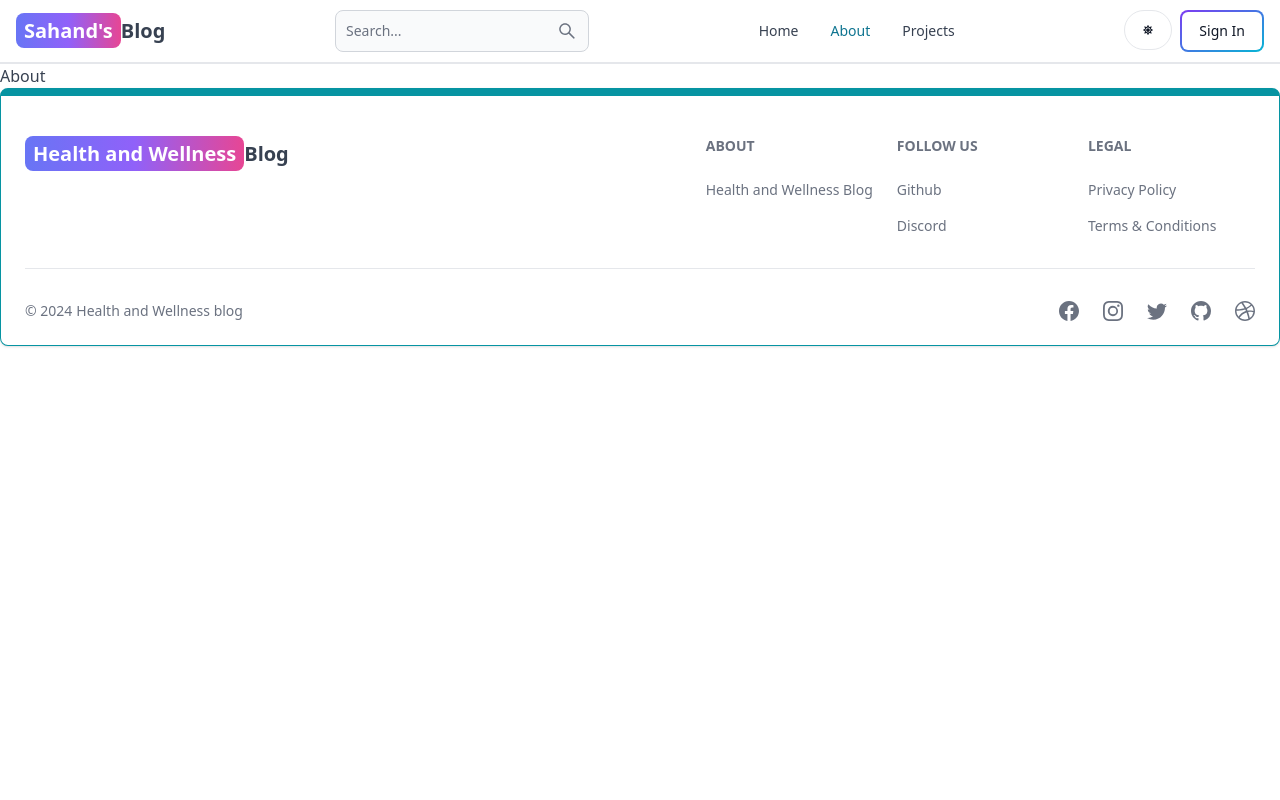
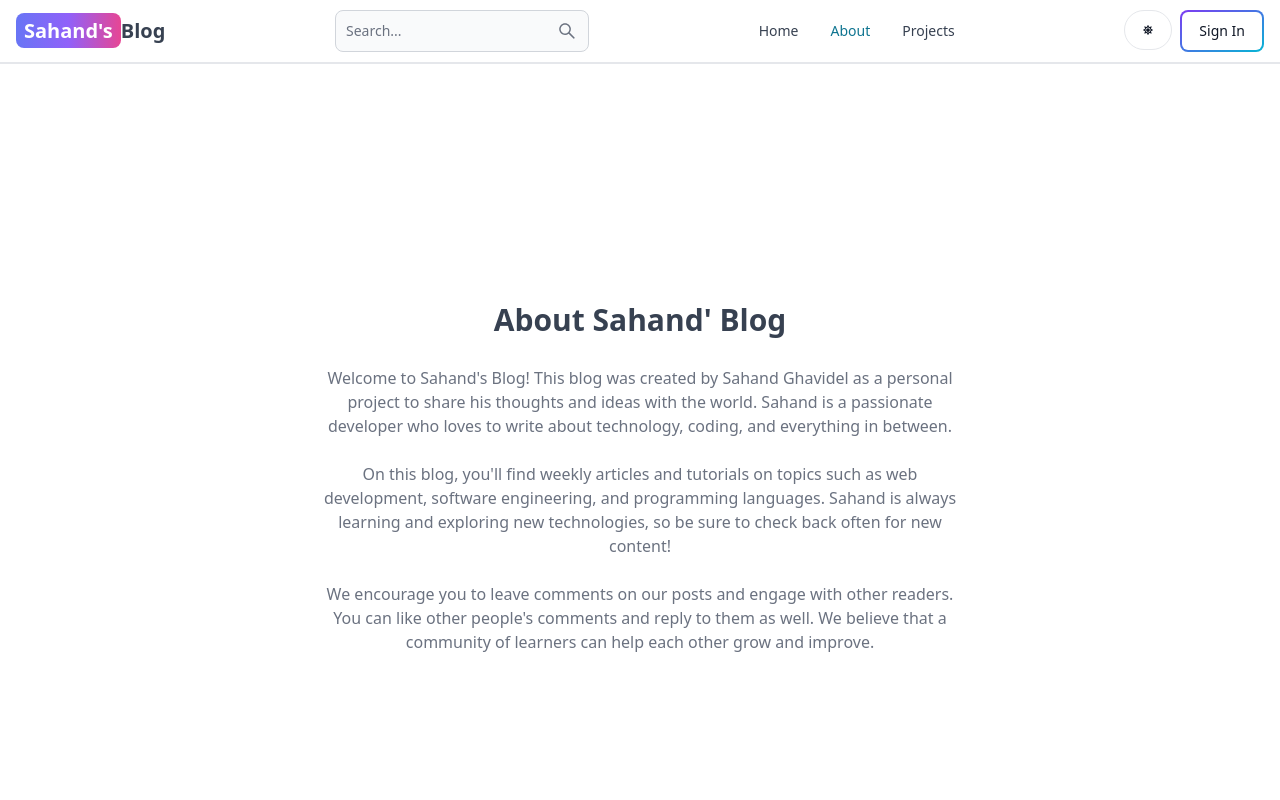
Before and after one commit to ShilpaP2003/mern-blog, a React (Vite) app in the folder client/: page /about in a window 1280 px wide. Shown: the top 800 px of the page. Built offline with nearby package versions, Linux system fonts and the light colour scheme; no server answers.

Commit message:
about and project page

```diff
--- a/client/src/pages/About.jsx
+++ b/client/src/pages/About.jsx
@@ -1,7 +1,35 @@
-import React from 'react'
-
 export default function About() {
   return (
-    <div>About</div>
-  )
+    <div className='min-h-screen flex items-center justify-center'>
+      <div className='max-w-2xl mx-auto p-3 text-center'>
+        <div>
+          <h1 className='text-3xl font font-semibold text-center my-7'>
+            About Sahand' Blog
+          </h1>
+          <div className='text-md text-gray-500 flex flex-col gap-6'>
+            <p>
+              Welcome to Sahand's Blog! This blog was created by Sahand Ghavidel
+              as a personal project to share his thoughts and ideas with the
+              world. Sahand is a passionate developer who loves to write about
+              technology, coding, and everything in between.
+            </p>
+
+            <p>
+              On this blog, you'll find weekly articles and tutorials on topics
+              such as web development, software engineering, and programming
+              languages. Sahand is always learning and exploring new
+              technologies, so be sure to check back often for new content!
+            </p>
+
+            <p>
+              We encourage you to leave comments on our posts and engage with
+              other readers. You can like other people's comments and reply to
+              them as well. We believe that a community of learners can help
+              each other grow and improve.
+            </p>
+          </div>
+        </div>
+      </div>
+    </div>
+  );
 }
--- a/client/src/pages/Projects.jsx
+++ b/client/src/pages/Projects.jsx
@@ -1,7 +1,11 @@
-import React from 'react'
+import CallToAction from '../components/CallToAction';
 
 export default function Projects() {
   return (
-    <div>Projects</div>
+    <div className='min-h-screen max-w-2xl mx-auto flex justify-center items-center flex-col gap-6 p-3'>
+      <h1 className='text-3xl font-semibold'>Pojects</h1>
+      <p className='text-md text-gray-500'>Build fun and engaging projects while learning HTML, CSS, and JavaScript!</p>
+      <CallToAction />
+    </div>
   )
 }
```
